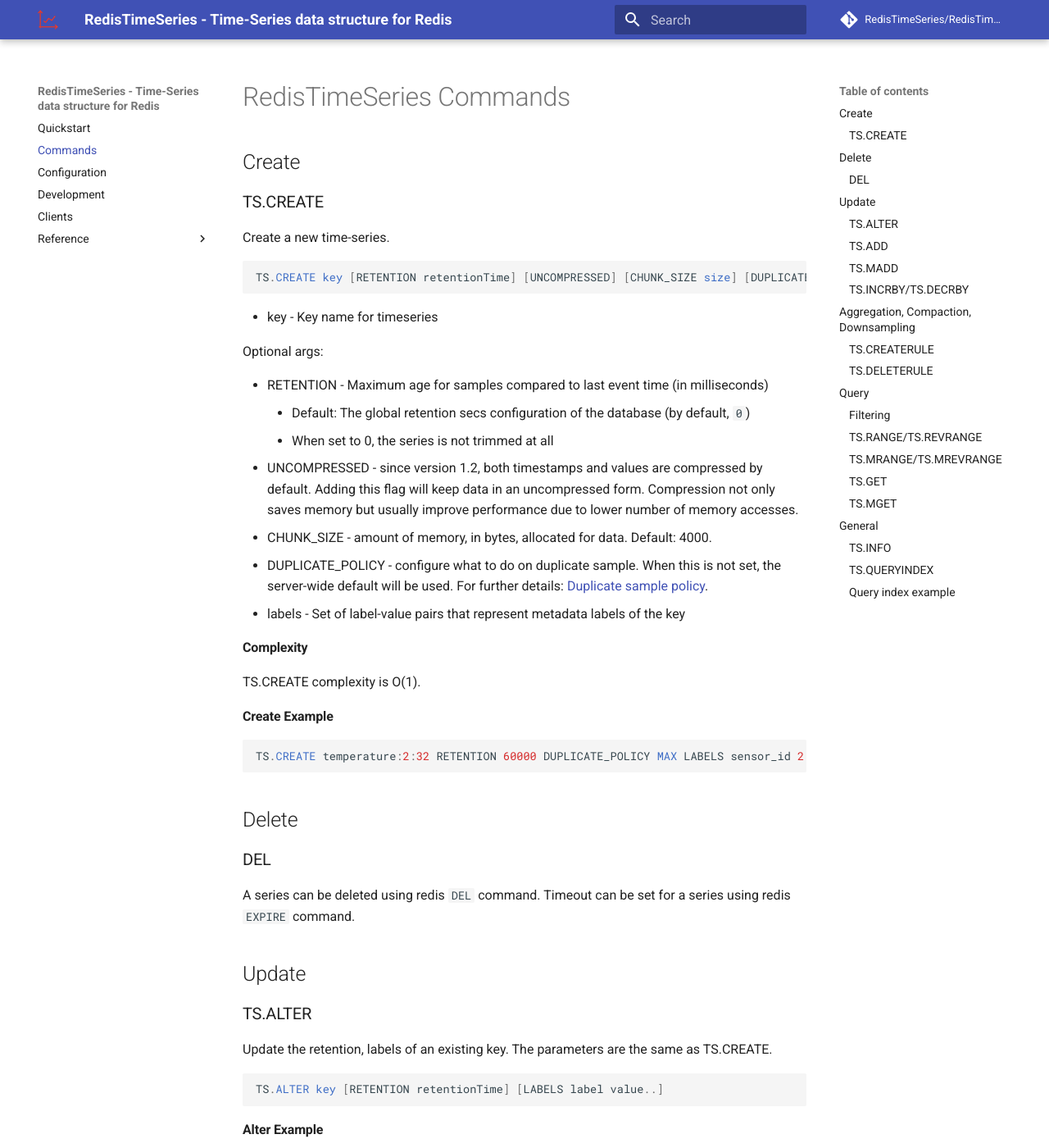
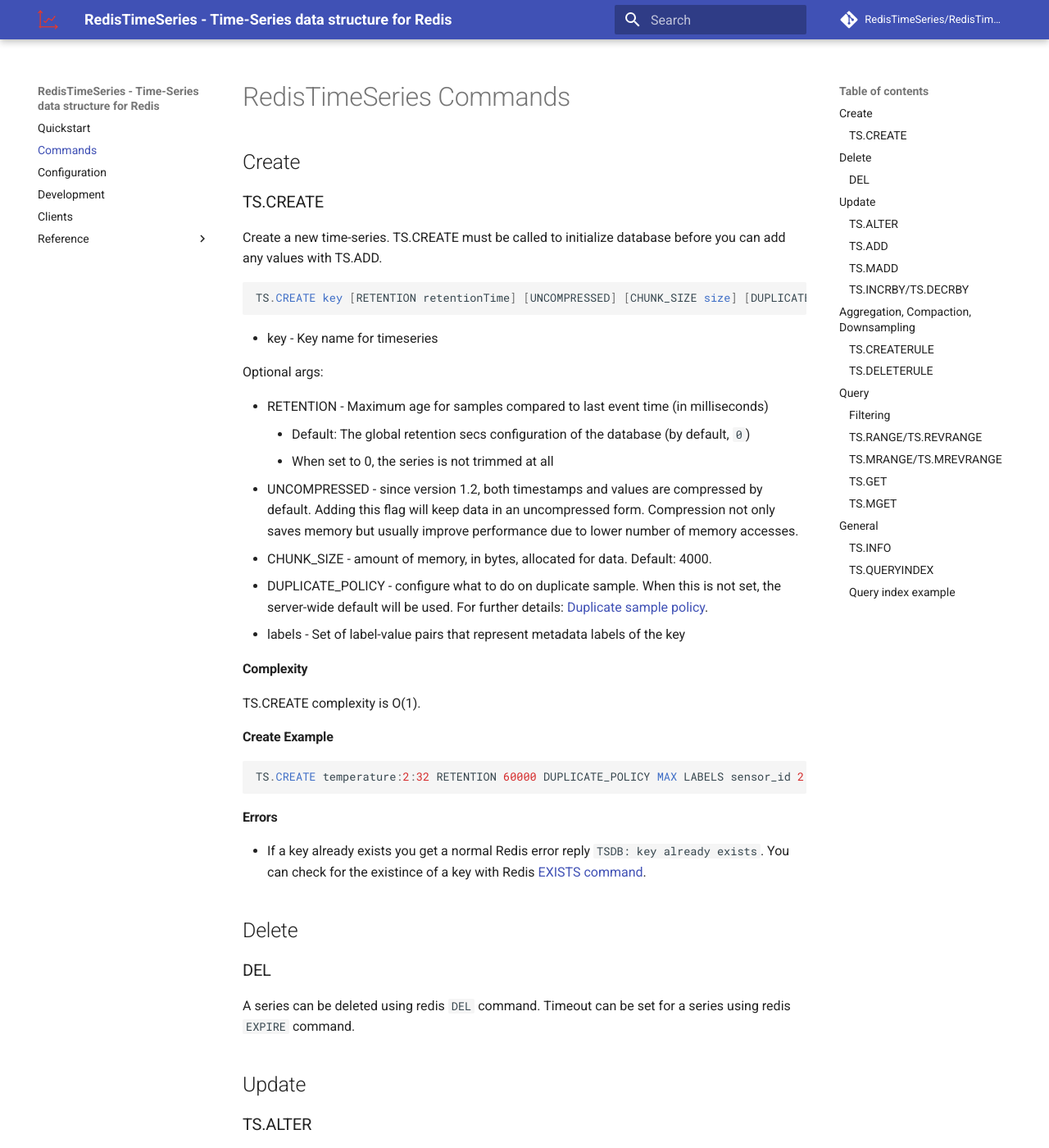
Before and after one commit to RedisTimeSeries/RedisTimeSeries, an MkDocs documentation site: the page built from docs/commands.md, in a window 1280 px wide and 1400 px high. Shown: the whole window at 82% size. Built offline with MkDocs 1.6.1 and Material for MkDocs 9.7.7, drawn with Linux system fonts in a browser that asks for light colours; comment, search, counter and statistics services are not loaded.

Commit message:
TS.CREATE failure modes documentation
Addresses #634

````diff
--- a/docs/commands.md
+++ b/docs/commands.md
@@ -4,7 +4,7 @@
 
 ### TS.CREATE
 
-Create a new time-series.
+Create a new time-series. TS.CREATE must be called to initialize database before you can add any values with TS.ADD.
 
 ```sql
 TS.CREATE key [RETENTION retentionTime] [UNCOMPRESSED] [CHUNK_SIZE size] [DUPLICATE_POLICY policy] [LABELS label value..]
@@ -35,6 +35,10 @@
 ```sql
 TS.CREATE temperature:2:32 RETENTION 60000 DUPLICATE_POLICY MAX LABELS sensor_id 2 area_id 32
 ```
+
+#### Errors
+
+* If a key already exists you get a normal Redis error reply `TSDB: key already exists`. You can check for the existince of a key with Redis [EXISTS command](https://redis.io/commands/exists).
 
 ## Delete
 
````
